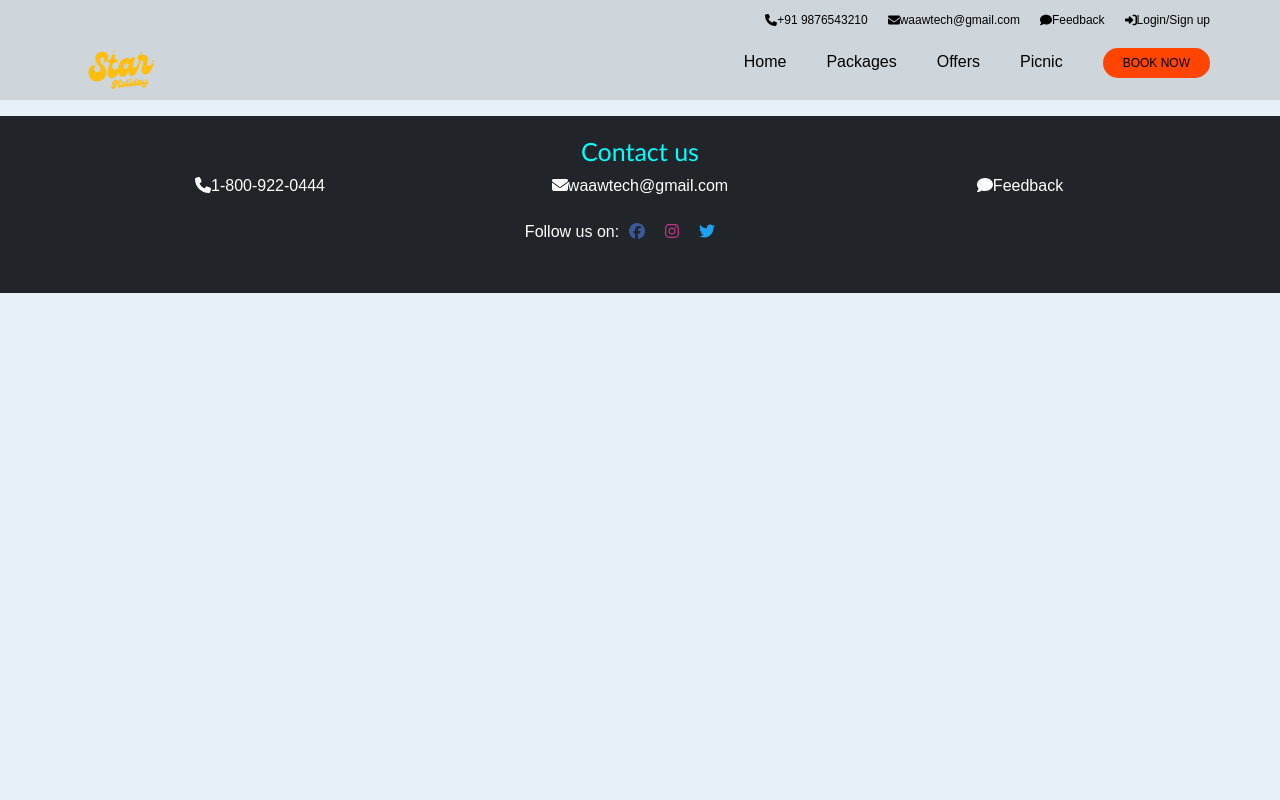
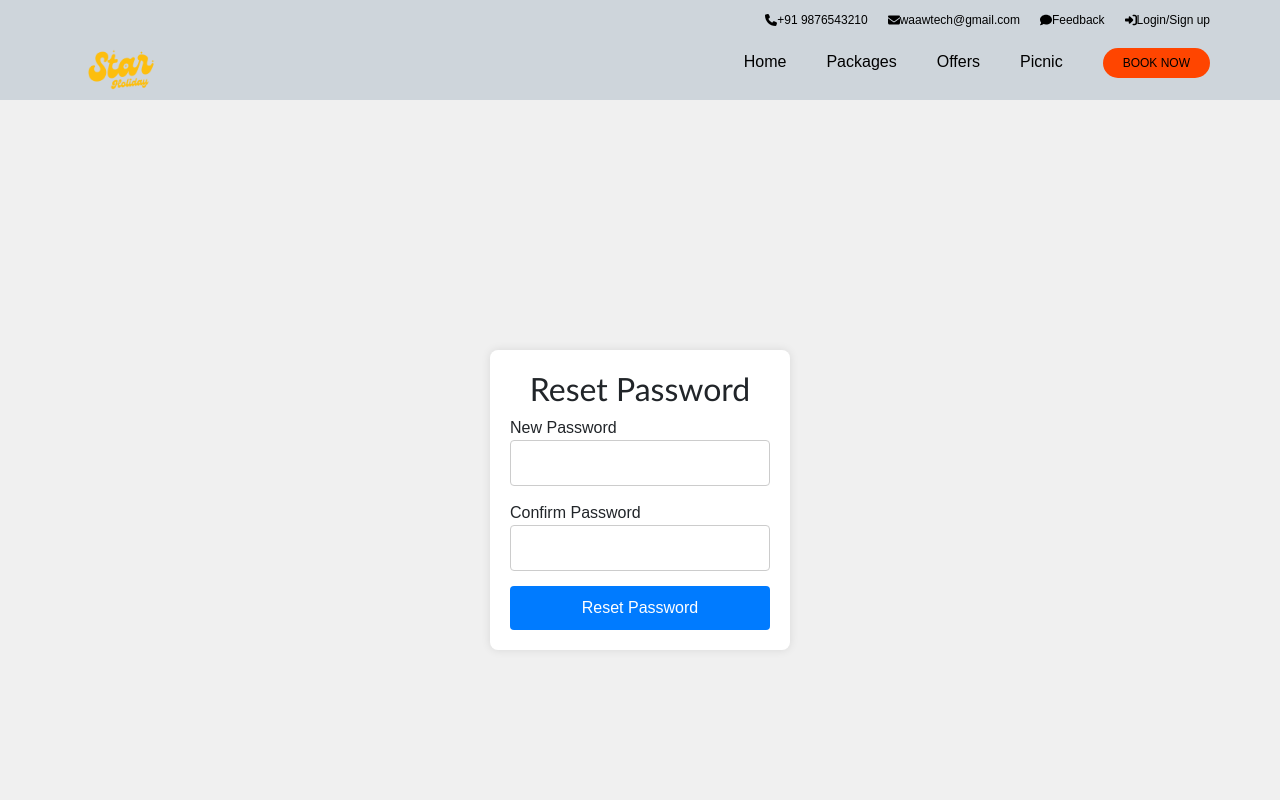
Before and after one commit to HarisAhmed777/hoolifront, a React (Vite) app: page /resetpassword/1/1 in a window 1280 px wide. Shown: the top 800 px of the page. Built offline with nearby package versions, Linux system fonts and the light colour scheme.

Commit message:
forgotpassword

```diff
--- a/src/App.jsx
+++ b/src/App.jsx
@@ -22,6 +22,8 @@ import Allbookings from './components/admindashboard/allbookings';
 import Allfeedback from './components/admindashboard/allfeedback';
 import Packagereq from './components/admindashboard/packagereq';
 import Firstpage from './components/firstpage/firstpage';
+import ForgotPassword from './components/Loginandsignup/Forgotpassword';
+import ResetPassword from './components/Loginandsignup/ResetPassword';
 
 function App() {
   const location = useLocation();
@@ -38,6 +40,7 @@ function App() {
             <Route path="/" element={<Firstpage />} />
             <Route path="/home" element={<Home />} />
             <Route path="/login" element={<LoginRedirect />} />
+            <Route path="/forgotpassword" element={<ForgotPassword/>} />
             <Route path="/offer" element={<Offer />} />
             <Route path="/package" element={<Package />} />
             <Route path="/packagepurchase" element={<PackagePurchase />} />
@@ -51,6 +54,7 @@ function App() {
             <Route path="/allbookings" element={<Allbookings />} />
             <Route path="/allfeedback" element={<Allfeedback />} />
             <Route path="/allpackagereq" element={<Packagereq />} />
+            <Route path="/resetpassword/:_id/:token" element={<ResetPassword/>} />
           </Routes>
         </div>
         {!isFirstPage && !isLoginPage && <Footer />}
--- a/src/components/Login/login.jsx
+++ b/src/components/Login/login.jsx
@@ -1,6 +1,6 @@
 import React, { useState, useContext } from "react";
 import axios from "axios";
-import { useNavigate } from 'react-router-dom';
+import { Link, useNavigate } from 'react-router-dom';
 import { Context } from "../../content";
 import './login.css';
 import { baseUrl } from "../../url";
@@ -46,6 +46,7 @@ function Login() {
                 <input className='form-control-both' onChange={(e) => setPassword(e.target.value)} placeholder='Password' type='password' />
                 {error && <p className="error-messagelogin text-danger">{error}</p>}
                 <button className='btn-login'>LOGIN</button>
+                <Link to ="/forgotpassword"><p>Forgot Password</p></Link>
             </form>
         </div>
     );
--- /dev/null
+++ b/src/components/Loginandsignup/Forgotpassword.jsx
@@ -0,0 +1,35 @@
+import React, { useState } from 'react';
+import axios from 'axios';
+
+function ForgotPassword() {
+    const [email, setEmail] = useState('');
+
+    const handleSubmit = (e) => {
+        e.preventDefault();
+        axios.post('https://hooliback.onrender.com/forgotpassword', {
+            email,
+        }, {
+            headers: {
+                "Content-Type": "application/json",
+                Accept: "application/json",
+            },
+        })
+        .then((response) => {
+            console.log(response.data, "UserRegister");
+            alert(response.data.status);
+        })
+        .catch((error) => {
+            console.error("There was an error!", error);
+        });
+    };
+
+    return (
+        <form onSubmit={handleSubmit}>
+            <label>Enter your email</label>
+            <input type="email" required onChange={(e) => setEmail(e.target.value)} />
+            <button type="submit">Submit</button>
+        </form>
+    );
+}
+
+export default ForgotPassword;
--- /dev/null
+++ b/src/components/Loginandsignup/ResetPassword.jsx
@@ -0,0 +1,113 @@
+import React, { useState } from 'react';
+import { useParams, useNavigate } from 'react-router-dom';
+import axios from 'axios';
+
+const ResetPassword = () => {
+    const { _id, token } = useParams();
+    const [password, setPassword] = useState('');
+    const [confirmPassword, setConfirmPassword] = useState('');
+    const [error, setError] = useState('');
+    const [success, setSuccess] = useState('');
+    const navigate = useNavigate();
+
+    const handleSubmit = async (e) => {
+        e.preventDefault();
+        if (password !== confirmPassword) {
+            setError("Passwords do not match!");
+            return;
+        }
+
+        try {
+            const response = await axios.post(`https://hooliback.onrender.com/resetpassword/${_id}/${token}`, {
+                password: password
+            });
+
+            if (response.status === 200) {
+                setSuccess("Password reset successfully!");
+                setTimeout(() => {
+                    navigate('/login'); // Redirect to login page after 2 seconds
+                }, 2000);
+            } else {
+                setError("Failed to reset password.");
+            }
+        } catch (error) {
+            setError("An error occurred. Please try again.");
+        }
+    };
+
+    return (
+        <div style={styles.container}>
+            <form onSubmit={handleSubmit} style={styles.form}>
+                <h2>Reset Password</h2>
+                {error && <p style={styles.error}>{error}</p>}
+                {success && <p style={styles.success}>{success}</p>}
+                <div style={styles.inputGroup}>
+                    <label>New Password</label>
+                    <input
+                        type="password"
+                        value={password}
+                        onChange={(e) => setPassword(e.target.value)}
+                        required
+                        style={styles.input}
+                    />
+                </div>
+                <div style={styles.inputGroup}>
+                    <label>Confirm Password</label>
+                    <input
+                        type="password"
+                        value={confirmPassword}
+                        onChange={(e) => setConfirmPassword(e.target.value)}
+                        required
+                        style={styles.input}
+                    />
+                </div>
+                <button type="submit" style={styles.button}>Reset Password</button>
+            </form>
+        </div>
+    );
+};
+
+const styles = {
+    container: {
+        display: 'flex',
+        justifyContent: 'center',
+        alignItems: 'center',
+        height: '100vh',
+        backgroundColor: '#f0f0f0',
+    },
+    form: {
+        backgroundColor: 'white',
+        padding: '20px',
+        borderRadius: '8px',
+        boxShadow: '0 0 10px rgba(0,0,0,0.1)',
+        width: '300px',
+    },
+    inputGroup: {
+        marginBottom: '15px',
+    },
+    input: {
+        width: '100%',
+        padding: '10px',
+        borderRadius: '4px',
+        border: '1px solid #ccc',
+    },
+    button: {
+        width: '100%',
+        padding: '10px',
+        backgroundColor: '#007BFF',
+        color: 'white',
+        border: 'none',
+        borderRadius: '4px',
+        cursor: 'pointer',
+    },
+    error: {
+        color: 'red',
+        marginBottom: '15px',
+    },
+    success: {
+        color: 'green',
+        marginBottom: '15px',
+    },
+};
+
+export default ResetPassword;
```
